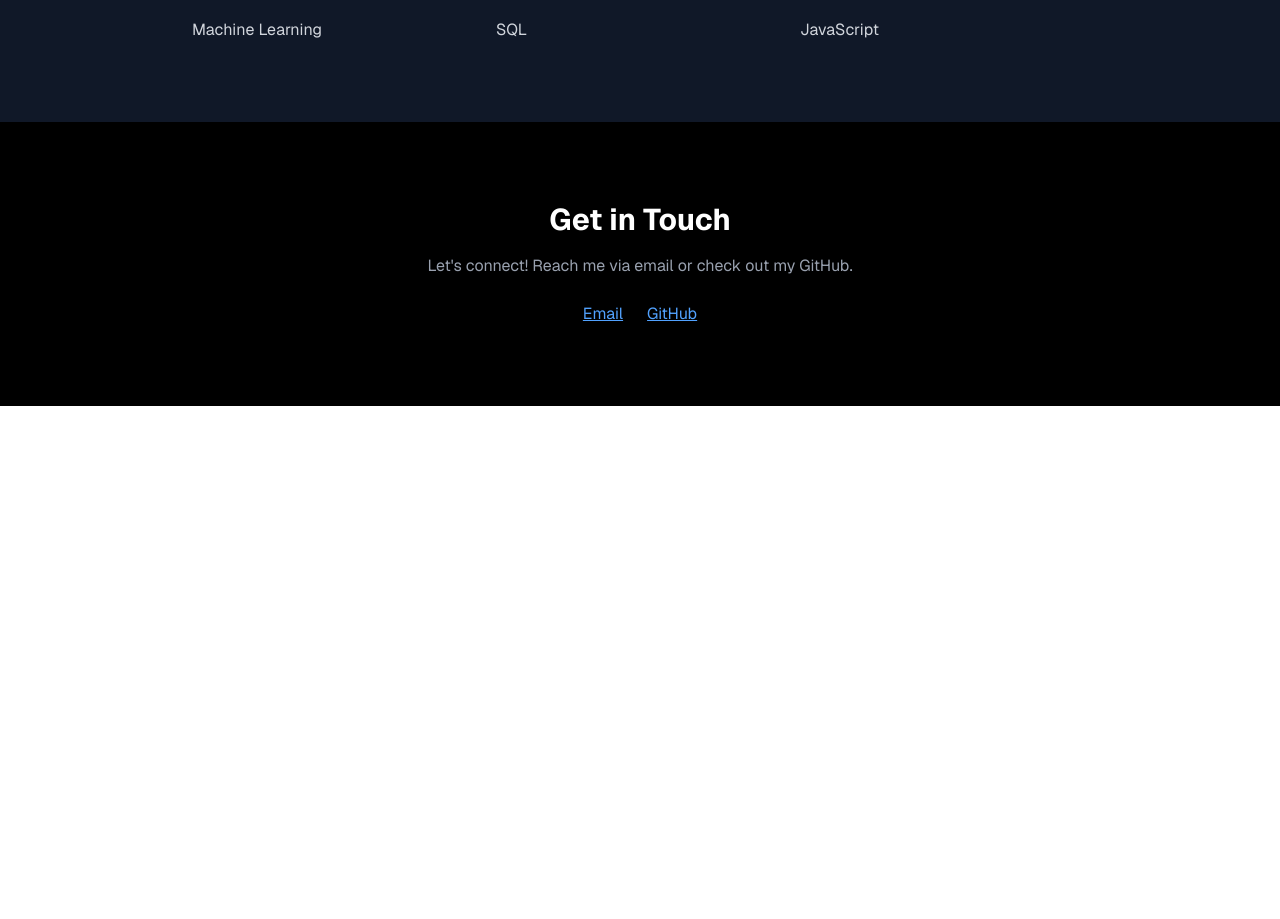
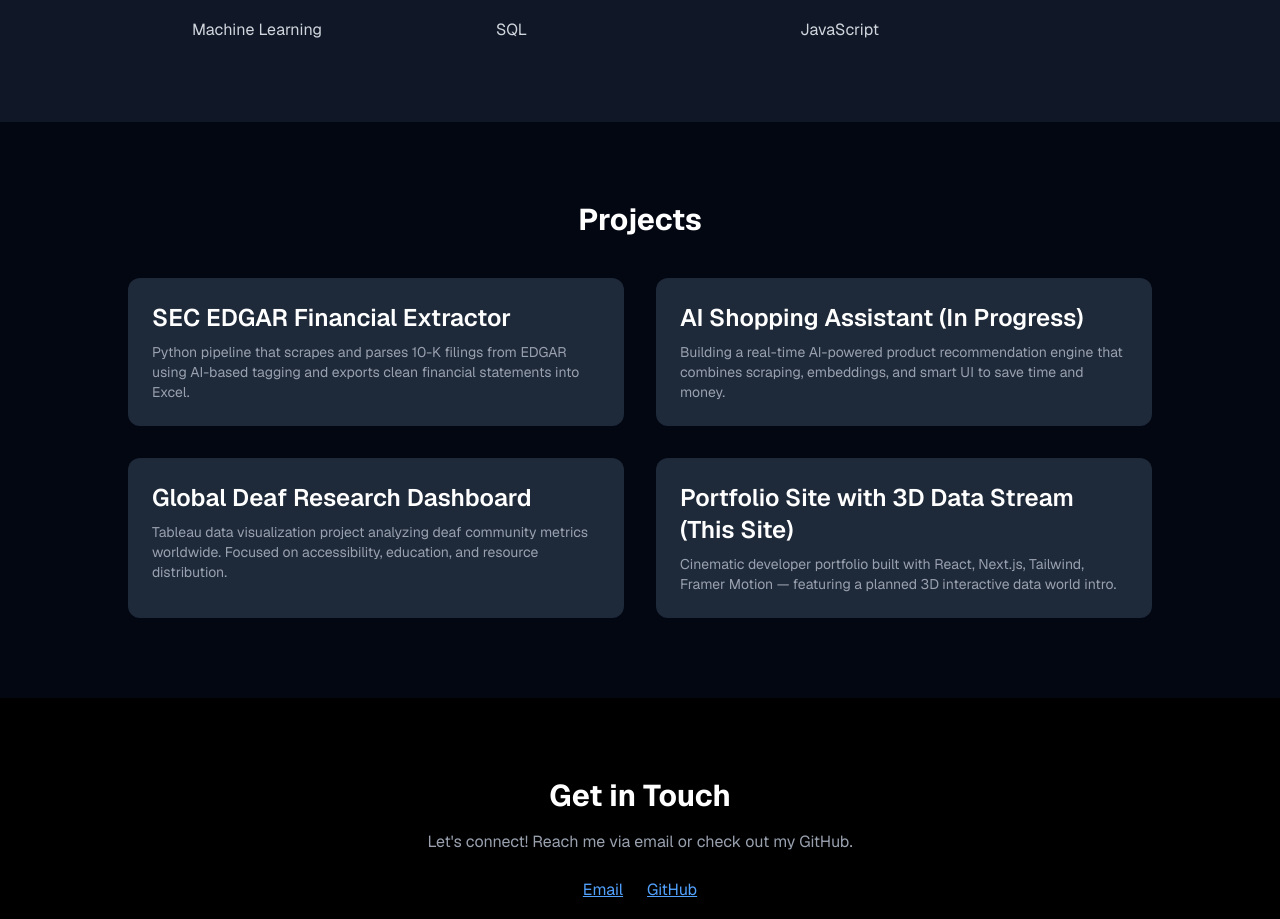
Before and after one commit to JamesPortfolioProjects/jamesportfolio, a Next.js app: page / in a window 1280 px wide. Shown: the part 962-1881 px from the top of the page. Before the commit the page ends 1368 px from the top, so only its background shows below. Built offline with nearby package versions, Linux system fonts and the light colour scheme.

Commit message:
Add projects section to homepage

```diff
--- a/app/page.tsx
+++ b/app/page.tsx
@@ -39,6 +39,44 @@ export default function HomePage() {
         </motion.div>
       </section>
 
+      {/* Projects */}
+      <section className="py-20 px-8 bg-gray-950">
+        <motion.div
+          initial={{ opacity: 0 }}
+          whileInView={{ opacity: 1 }}
+          transition={{ duration: 0.5 }}
+          className="max-w-5xl mx-auto"
+        >
+          <h2 className="text-3xl font-bold mb-10 text-center">Projects</h2>
+          <div className="grid md:grid-cols-2 gap-8">
+            <a href="https://github.com/JamesPortfolioProjects/edgar-financial-extractor" target="_blank" rel="noopener noreferrer" className="bg-gray-800 p-6 rounded-xl hover:bg-gray-700 transition">
+              <h3 className="text-2xl font-semibold mb-2">SEC EDGAR Financial Extractor</h3>
+              <p className="text-gray-400 text-sm">
+                Python pipeline that scrapes and parses 10-K filings from EDGAR using AI-based tagging and exports clean financial statements into Excel.
+              </p>
+            </a>
+            <div className="bg-gray-800 p-6 rounded-xl">
+              <h3 className="text-2xl font-semibold mb-2">AI Shopping Assistant (In Progress)</h3>
+              <p className="text-gray-400 text-sm">
+                Building a real-time AI-powered product recommendation engine that combines scraping, embeddings, and smart UI to save time and money.
+              </p>
+            </div>
+            <div className="bg-gray-800 p-6 rounded-xl">
+              <h3 className="text-2xl font-semibold mb-2">Global Deaf Research Dashboard</h3>
+              <p className="text-gray-400 text-sm">
+                Tableau data visualization project analyzing deaf community metrics worldwide. Focused on accessibility, education, and resource distribution.
+              </p>
+            </div>
+            <div className="bg-gray-800 p-6 rounded-xl">
+              <h3 className="text-2xl font-semibold mb-2">Portfolio Site with 3D Data Stream (This Site)</h3>
+              <p className="text-gray-400 text-sm">
+                Cinematic developer portfolio built with React, Next.js, Tailwind, Framer Motion — featuring a planned 3D interactive data world intro.
+              </p>
+            </div>
+          </div>
+        </motion.div>
+      </section>
+
       {/* Contact */}
       <section className="py-20 px-8">
         <motion.div
```
